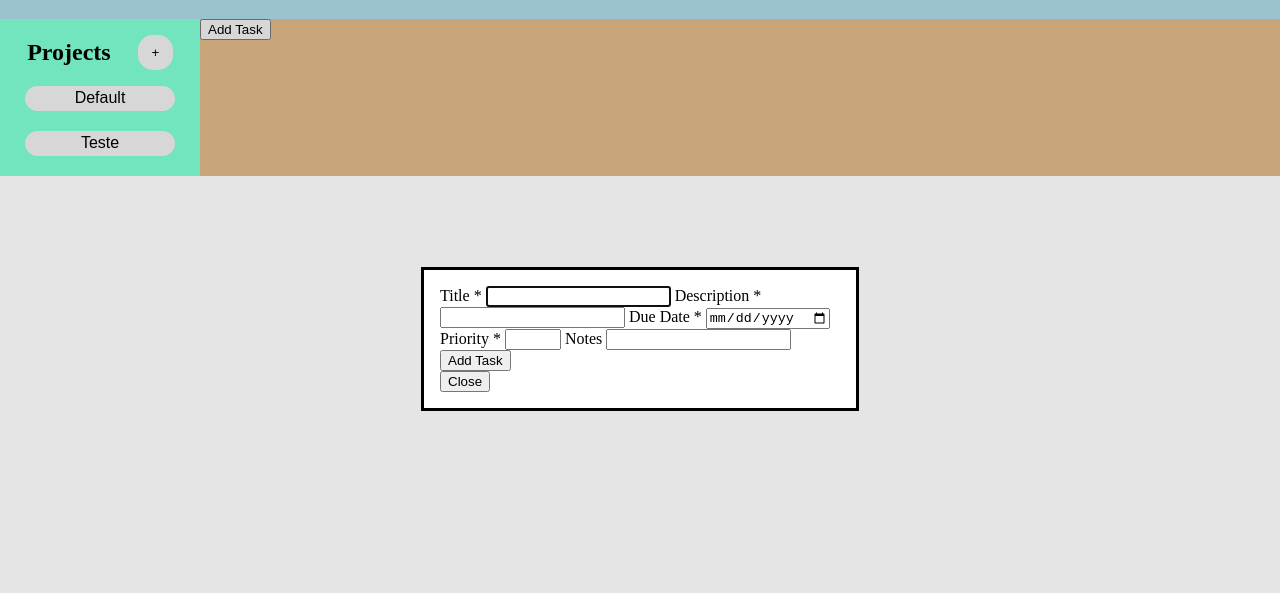
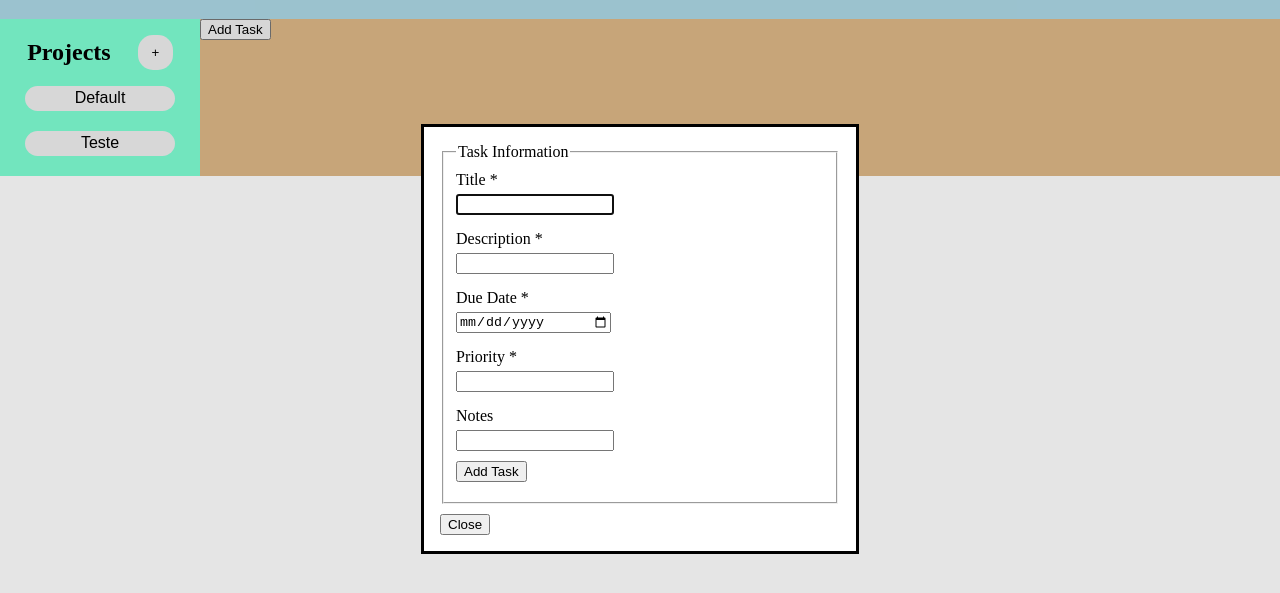
Before and after one commit to David-Portugal-Ferreira/todo-list, a website built with webpack: page src/index.html in a window 1280 px wide. Both pictures are taken after a click on the button "Add Task". Shown: the part 61-654 px from the top of the page. Built offline with nearby package versions, Linux system fonts and the light colour scheme.

Commit message:
Add task form css

```diff
--- a/src/index.css
+++ b/src/index.css
@@ -75,3 +75,26 @@ body {
 dialog {
     width: 400px;
 }
+
+form label {
+    display: block;
+    padding-top: 5px;
+    padding-bottom: 5px;
+}
+form input {
+    margin-bottom: 10px;
+}
+
+input[type=text],
+input[type=date],
+input[type=number] {
+    width: 150px;
+}
+
+input[type=submit] {
+    display: block;
+}
+
+dialog > button {
+    margin-top: 10px;
+}
--- a/src/index.html
+++ b/src/index.html
@@ -30,22 +30,21 @@
 
     <dialog>
         <form action="#" method="post">
+            <fieldset>
+                <legend>Task Information</legend>
                 <label for="title">Title *</label>
                 <input type="text" id="title" name="title" />
-
                 <label for="description">Description *</label>
                 <input type="text" id="description" name="description" />
-
                 <label for="dueDate">Due Date *</label>
                 <input type="date" id="dueDate" name="dueDate" />
-
                 <label for="priority">Priority *</label>
                 <input type="number" min="1" max="10" id="priority" name="priority"  />
-
                 <label for="notes">Notes</label>
                 <input type="text" id="notes" name="notes" />
 
                 <input type="submit" value="Add Task">
+            </fieldset>
         </form>
 
         <button>Close</button>
```
Lines whose indentation alone changed are shown as unchanged.
